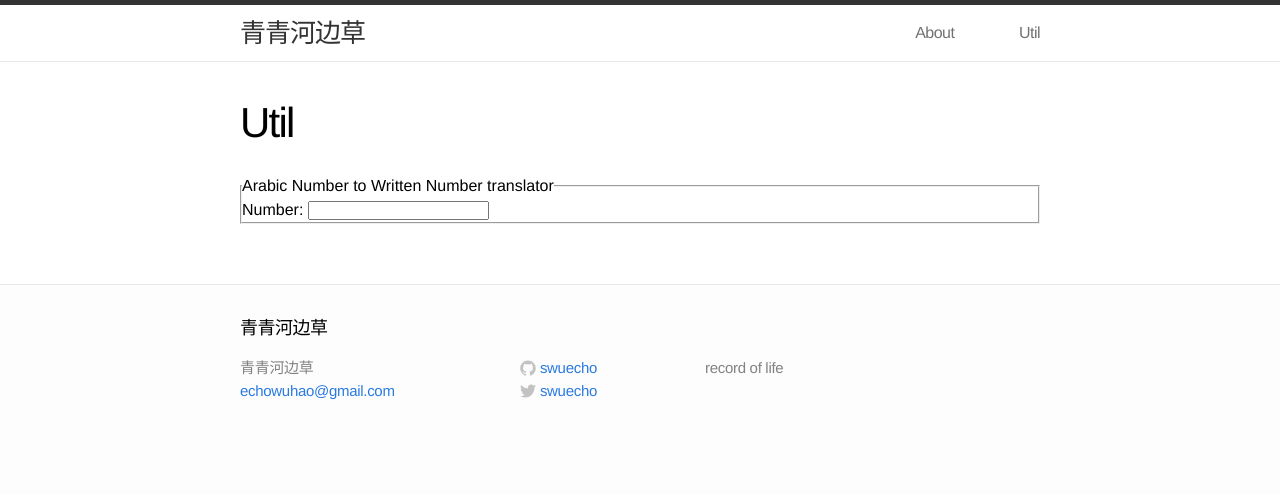
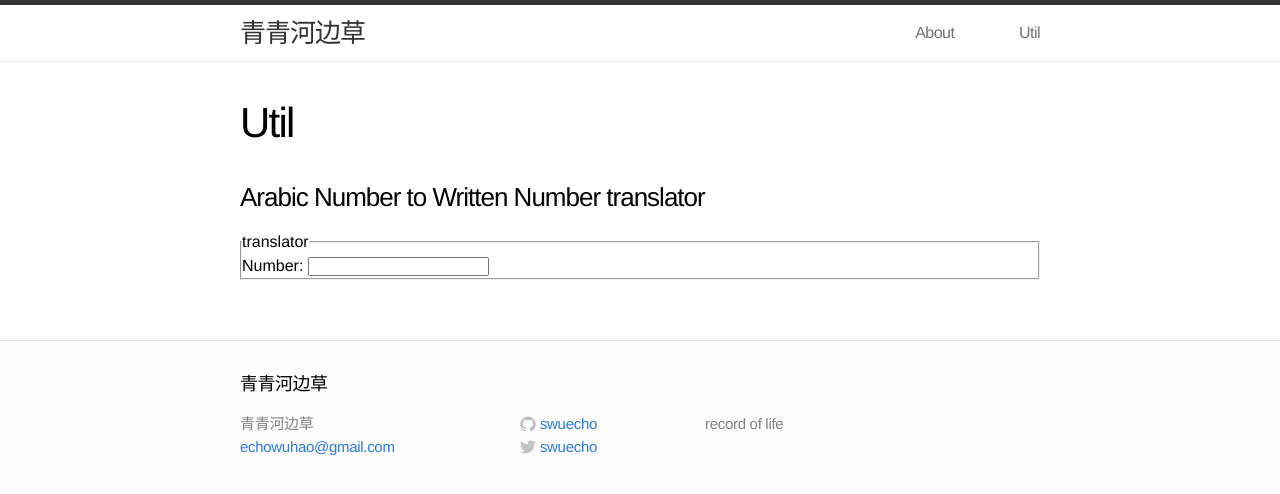
Before and after one commit to swuecho/swuecho.github.io, a Jekyll site: the page built from util.md, in a window 1280 px wide. Shown: the top 494 px of the page. Built offline with Jekyll 4.4.1, drawn with Linux system fonts in a browser that asks for light colours; nearby versions of some CDN libraries.

Commit message:
add form

```diff
--- a/util.md
+++ b/util.md
@@ -3,9 +3,12 @@ layout: page
 title: Util
 permalink: /Util/
 ---
+
+### Arabic Number to Written Number translator
+
 <form>
  <fieldset>
-  <legend>Arabic Number to Written Number translator</legend>
+  <legend> translator </legend>
   Number: <input type="number"><br>
  </fieldset>
 </form>
```
